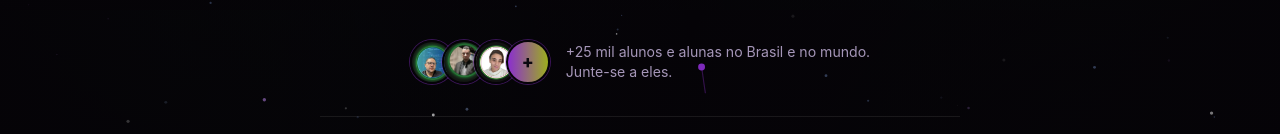
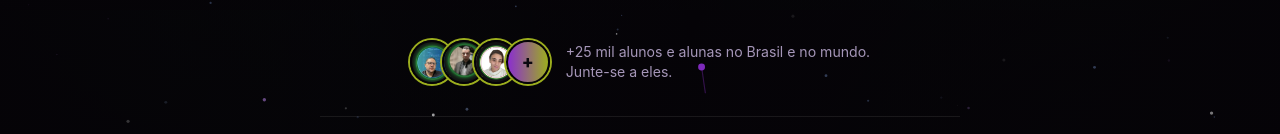
Before and after one commit to Carlosprogramador2026/dev-club-site, a React (Vite) app: page / in a window 1280 px wide. Shown: the part 790-924 px from the top of the page. Built offline with nearby package versions, Linux system fonts and the light colour scheme.

Commit message:
Ajusta borda das fotos de alunos no hero pra verde/oliva

```diff
--- a/src/App.css
+++ b/src/App.css
@@ -238,7 +238,7 @@
   height: 44px;
   border-radius: 50%;
   border: 2px solid var(--bg);
-  box-shadow: 0 0 0 1px rgba(139, 47, 206, 0.4);
+  box-shadow: 0 0 0 2px var(--olive);
   margin-left: -12px;
   object-fit: cover;
 }
```
